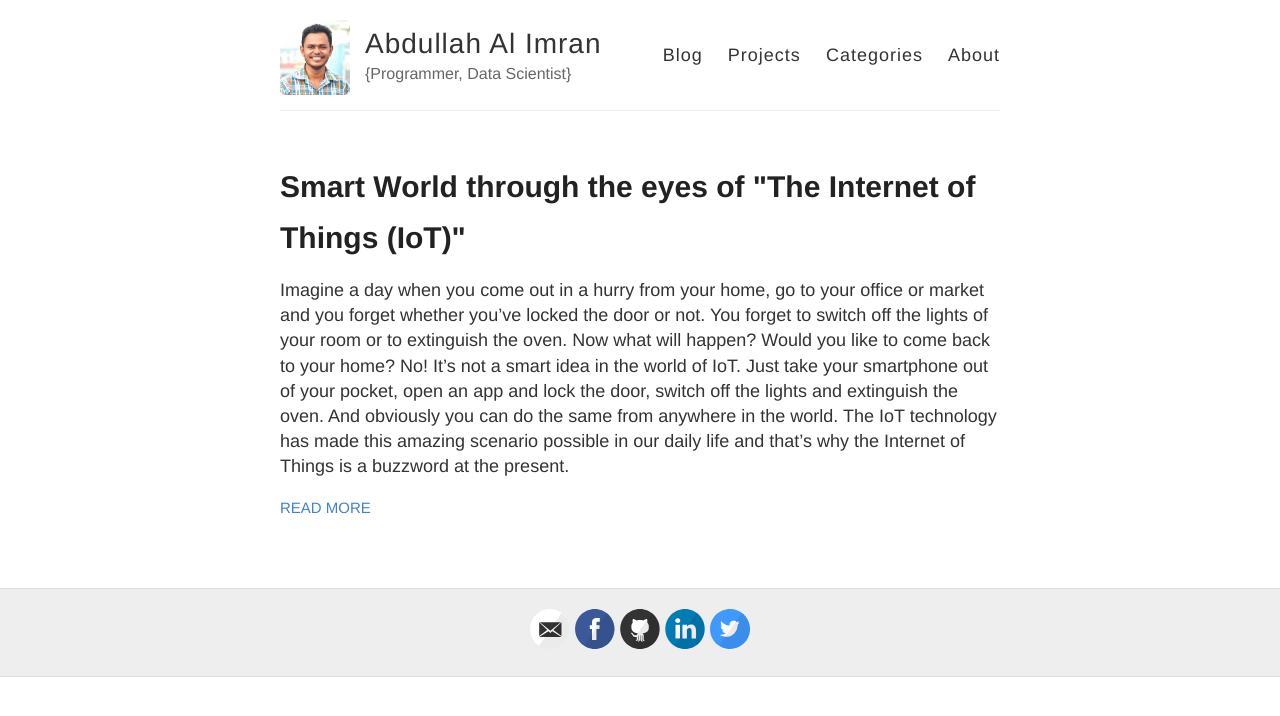
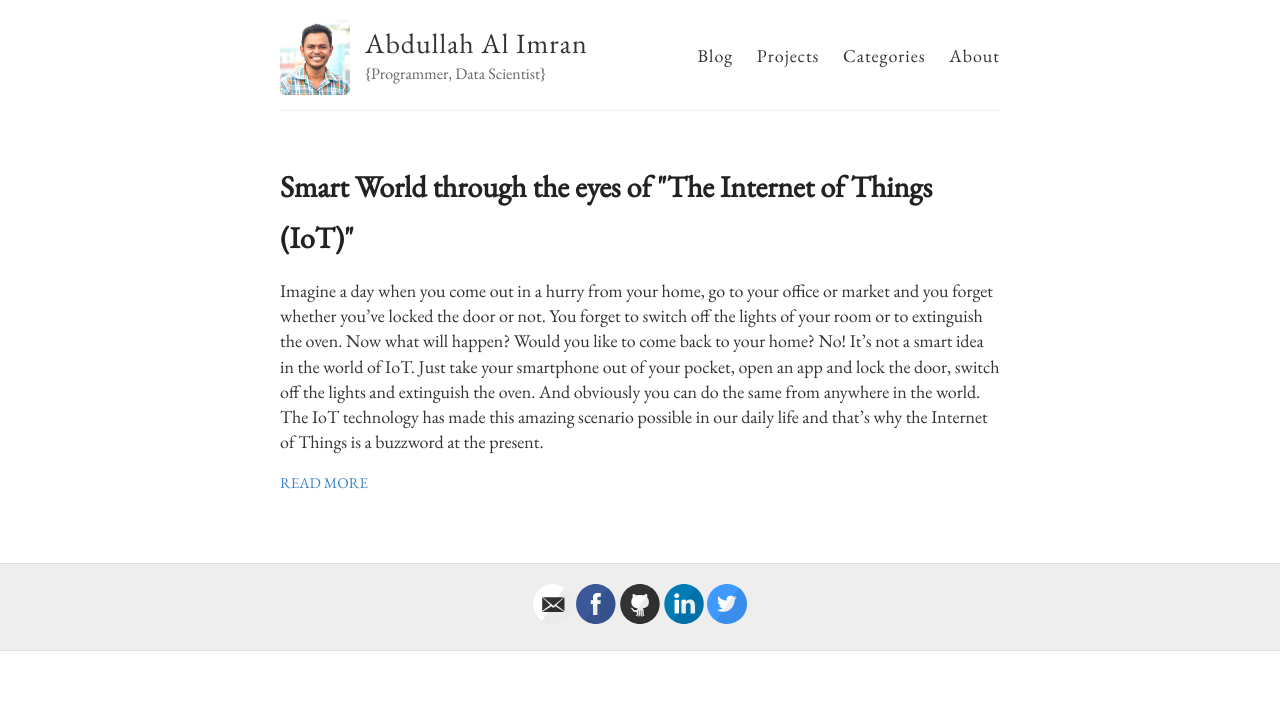
Before and after one commit to abdalimran/abdalimran.github.io, a Jekyll site: the page built from index.html, in a window 1280 px wide. Shown: the top 716 px of the page. Built offline with Jekyll 4.4.1, drawn with Linux system fonts in a browser that asks for light colours.

Commit message:
Initial commit.

```diff
--- a/_sass/_variables.scss
+++ b/_sass/_variables.scss
@@ -14,9 +14,11 @@
 $lightGray: #eee;
 $white: #fff;
 
+@import url(https://fonts.googleapis.com/css?family=EB+Garamond);
+
 // Font stacks
-$helvetica: Helvetica, Arial, sans-serif;
-$helveticaNeue: "Helvetica Neue", Helvetica, Arial, sans-serif;
+$helvetica: "EB Garamond", Arial, sans-serif;
+$helveticaNeue: "EB Garamond", "EB Garamond", Arial, sans-serif;
 $georgia: Georgia, serif;
 
 // Mobile breakpoints
```
